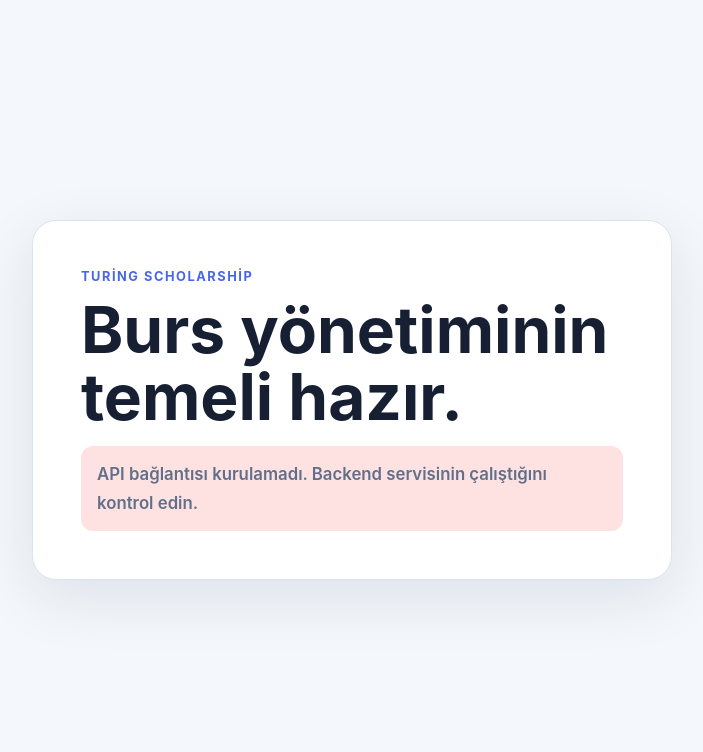
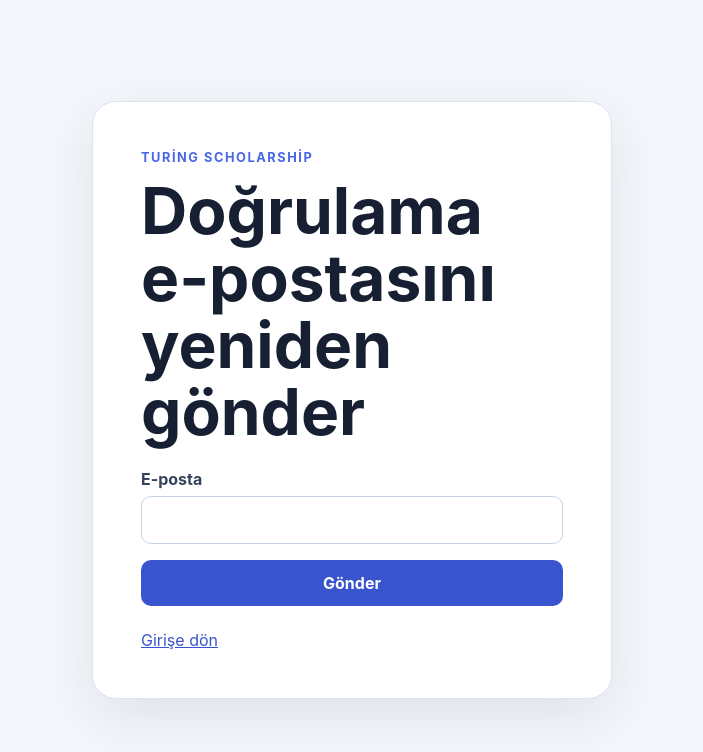
Before and after one commit to ihsanerben/turing-app-web, a React (Vite) app: page /resend-verification in a window 1280 px wide. Before the commit this address led to /. Shown: the top 752 px of the page, without its empty margins (288-991 px from the left). Built offline with nearby package versions, Linux system fonts and the light colour scheme; no server answers.

Commit message:
feat: implement frontend authentication flow

```diff
--- a/src/api/apiClient.ts
+++ b/src/api/apiClient.ts
@@ -9,4 +9,23 @@ export const apiClient = axios.create({
   },
   timeout: 10_000,
   withCredentials: true,
+  xsrfCookieName: 'XSRF-TOKEN',
+  xsrfHeaderName: 'X-XSRF-TOKEN',
+  withXSRFToken: true,
 })
+
+let refreshRequest: Promise<void> | null = null
+
+apiClient.interceptors.response.use(undefined, async (error) => {
+  const request = error.config
+  const isAuthRequest = request?.url?.startsWith('/api/auth/')
+  if (error.response?.status !== 401 || isAuthRequest || request?._retried) {
+    return Promise.reject(error)
+  }
+  request._retried = true
+  refreshRequest ??= apiClient.post('/api/auth/refresh').then(() => undefined).finally(() => {
+    refreshRequest = null
+  })
+  await refreshRequest
+  return apiClient(request)
+})
--- a/src/app/App.tsx
+++ b/src/app/App.tsx
@@ -3,6 +3,8 @@ import { HealthPage } from '../features/health/HealthPage'
 import { AdminLayout } from '../layouts/AdminLayout'
 import { PublicLayout } from '../layouts/PublicLayout'
 import { StudentLayout } from '../layouts/StudentLayout'
+import { AuthGuard } from '../features/auth/AuthGuard'
+import { ForgotPasswordPage, LoginPage, RegisterPage, ResendVerificationPage, ResetPasswordPage, VerifyEmailPage } from '../features/auth/AuthPages'
 
 export function App() {
   return (
@@ -10,12 +12,18 @@ export function App() {
       <Routes>
         <Route element={<PublicLayout />}>
           <Route index element={<HealthPage />} />
+          <Route path="login" element={<LoginPage />} />
+          <Route path="register" element={<RegisterPage />} />
+          <Route path="forgot-password" element={<ForgotPasswordPage />} />
+          <Route path="reset-password" element={<ResetPasswordPage />} />
+          <Route path="verify-email" element={<VerifyEmailPage />} />
+          <Route path="resend-verification" element={<ResendVerificationPage />} />
         </Route>
-        <Route path="portal" element={<StudentLayout />}>
-          <Route index element={<Placeholder title="Öğrenci portalı" />} />
+        <Route element={<AuthGuard />}>
+          <Route path="portal" element={<StudentLayout />}><Route index element={<Placeholder title="Öğrenci portalı" />} /></Route>
         </Route>
-        <Route path="admin" element={<AdminLayout />}>
-          <Route index element={<Placeholder title="Admin portalı" />} />
+        <Route element={<AuthGuard role="ADMIN" />}>
+          <Route path="admin" element={<AdminLayout />}><Route index element={<Placeholder title="Admin portalı" />} /></Route>
         </Route>
         <Route path="*" element={<Navigate to="/" replace />} />
       </Routes>
--- /dev/null
+++ b/src/features/auth/AuthContext.tsx
@@ -0,0 +1,28 @@
+import { useEffect, useMemo, useState, type PropsWithChildren } from 'react'
+import { authApi, type User } from './authApi'
+import { AuthContext, type AuthState } from './authContextValue'
+
+export function AuthProvider({ children }: PropsWithChildren) {
+  const [user, setUser] = useState<User | null>(null)
+  const [loading, setLoading] = useState(true)
+
+  useEffect(() => {
+    authApi.csrf().then(authApi.me).then(setUser).catch(() => setUser(null)).finally(() => setLoading(false))
+  }, [])
+
+  const value = useMemo<AuthState>(() => ({
+    user,
+    loading,
+    login: async (email, password) => {
+      await authApi.csrf()
+      const loggedInUser = await authApi.login(email, password)
+      setUser(loggedInUser)
+      return loggedInUser
+    },
+    logout: async () => {
+      await authApi.logout().finally(() => setUser(null))
+    },
+  }), [loading, user])
+
+  return <AuthContext.Provider value={value}>{children}</AuthContext.Provider>
+}
--- /dev/null
+++ b/src/features/auth/AuthGuard.tsx
@@ -0,0 +1,11 @@
+import { Navigate, Outlet, useLocation } from 'react-router-dom'
+import { useAuth } from './authContextValue'
+
+export function AuthGuard({ role }: { role?: 'ADMIN' }) {
+  const { user, loading } = useAuth()
+  const location = useLocation()
+  if (loading) return <p role="status">Oturum kontrol ediliyor…</p>
+  if (!user) return <Navigate to="/login" state={{ from: location.pathname }} replace />
+  if (role && user.role !== role) return <Navigate to="/portal" replace />
+  return <Outlet />
+}
--- /dev/null
+++ b/src/features/auth/AuthPages.tsx
@@ -0,0 +1,53 @@
+import axios from 'axios'
+import { useEffect, useState, type FormEvent } from 'react'
+import { Link, useNavigate, useSearchParams } from 'react-router-dom'
+import { authApi } from './authApi'
+import { useAuth } from './authContextValue'
+
+function messageOf(error: unknown) {
+  if (axios.isAxiosError(error)) return error.response?.data?.message ?? 'İşlem tamamlanamadı.'
+  return 'İşlem tamamlanamadı.'
+}
+
+export function LoginPage() {
+  const { login } = useAuth(); const navigate = useNavigate()
+  const [error, setError] = useState(''); const [busy, setBusy] = useState(false)
+  async function submit(event: FormEvent<HTMLFormElement>) {
+    event.preventDefault(); setBusy(true); setError('')
+    const data = new FormData(event.currentTarget)
+    try { const user = await login(String(data.get('email')), String(data.get('password'))); navigate(user.role === 'ADMIN' ? '/admin' : '/portal') }
+    catch (reason) { setError(messageOf(reason)) } finally { setBusy(false) }
+  }
+  return <AuthCard title="Oturum aç"><form onSubmit={submit}><Field name="email" label="E-posta" type="email" /><Field name="password" label="Şifre" type="password" minLength={10} />{error && <p className="status status--error">{error}</p>}<button disabled={busy}>{busy ? 'Giriş yapılıyor…' : 'Giriş yap'}</button></form><p><Link to="/forgot-password">Şifremi unuttum</Link> · <Link to="/register">Kayıt ol</Link></p></AuthCard>
+}
+
+export function RegisterPage() {
+  const [message, setMessage] = useState(''); const [error, setError] = useState('')
+  async function submit(event: FormEvent<HTMLFormElement>) { event.preventDefault(); setError(''); const data = Object.fromEntries(new FormData(event.currentTarget)); try { await authApi.register(data as {email:string;password:string;firstName:string;lastName:string}); setMessage('Kayıt tamamlandı. Mailpit üzerinden doğrulama bağlantısını açabilirsin.') } catch (reason) { setError(messageOf(reason)) } }
+  return <AuthCard title="Hesap oluştur"><form onSubmit={submit}><Field name="firstName" label="Ad" /><Field name="lastName" label="Soyad" /><Field name="email" label="E-posta" type="email" /><Field name="password" label="Şifre" type="password" minLength={10} />{message && <p className="status status--success">{message}</p>}{error && <p className="status status--error">{error}</p>}<button>Kayıt ol</button></form><Link to="/login">Girişe dön</Link></AuthCard>
+}
+
+export function ForgotPasswordPage() { return <EmailAction title="Şifremi unuttum" action={authApi.forgotPassword} /> }
+export function ResendVerificationPage() { return <EmailAction title="Doğrulama e-postasını yeniden gönder" action={authApi.resendVerification} /> }
+
+function EmailAction({ title, action }: { title: string; action: (email: string) => Promise<unknown> }) {
+  const [message, setMessage] = useState('')
+  async function submit(event: FormEvent<HTMLFormElement>) { event.preventDefault(); await authApi.csrf(); await action(String(new FormData(event.currentTarget).get('email'))); setMessage('E-posta adresi uygunsa bağlantı gönderildi.') }
+  return <AuthCard title={title}><form onSubmit={submit}><Field name="email" label="E-posta" type="email" />{message && <p className="status status--success">{message}</p>}<button>Gönder</button></form><Link to="/login">Girişe dön</Link></AuthCard>
+}
+
+export function VerifyEmailPage() {
+  const [params] = useSearchParams(); const token = params.get('token')
+  const [message, setMessage] = useState(token ? 'Doğrulanıyor…' : 'Doğrulama anahtarı eksik.')
+  useEffect(() => { if (!token) return; authApi.csrf().then(() => authApi.verifyEmail(token)).then(() => setMessage('E-posta doğrulandı. Artık giriş yapabilirsin.')).catch((error) => setMessage(messageOf(error))) }, [token])
+  return <AuthCard title="E-posta doğrulama"><p className="status">{message}</p><Link to="/login">Girişe git</Link></AuthCard>
+}
+
+export function ResetPasswordPage() {
+  const [params] = useSearchParams(); const [message, setMessage] = useState(''); const token = params.get('token') ?? ''
+  async function submit(event: FormEvent<HTMLFormElement>) { event.preventDefault(); await authApi.csrf(); await authApi.resetPassword(token, String(new FormData(event.currentTarget).get('password'))); setMessage('Şifren yenilendi.') }
+  return <AuthCard title="Yeni şifre"><form onSubmit={submit}><Field name="password" label="Yeni şifre" type="password" minLength={10} />{message && <p className="status status--success">{message}</p>}<button disabled={!token}>Şifreyi yenile</button></form></AuthCard>
+}
+
+function AuthCard({ title, children }: React.PropsWithChildren<{title:string}>) { return <section className="card auth-card"><p className="eyebrow">Turing Scholarship</p><h1>{title}</h1>{children}</section> }
+function Field({ label, ...props }: React.InputHTMLAttributes<HTMLInputElement> & {label:string}) { return <label>{label}<input required {...props} /></label> }
--- /dev/null
+++ b/src/features/auth/authApi.ts
@@ -0,0 +1,23 @@
+import { apiClient } from '../../api/apiClient'
+
+export type User = {
+  id: string
+  email: string
+  firstName: string
+  lastName: string
+  role: 'USER' | 'ADMIN'
+}
+
+export const authApi = {
+  csrf: () => apiClient.get('/api/auth/csrf'),
+  me: () => apiClient.get<User>('/api/me').then(({ data }) => data),
+  login: (email: string, password: string) =>
+    apiClient.post<User>('/api/auth/login', { email, password }).then(({ data }) => data),
+  register: (values: { email: string; password: string; firstName: string; lastName: string }) =>
+    apiClient.post('/api/auth/register', values),
+  logout: () => apiClient.post('/api/auth/logout'),
+  verifyEmail: (token: string) => apiClient.post('/api/auth/verify-email', { token }),
+  resendVerification: (email: string) => apiClient.post('/api/auth/resend-verification', { email }),
+  forgotPassword: (email: string) => apiClient.post('/api/auth/forgot-password', { email }),
+  resetPassword: (token: string, password: string) => apiClient.post('/api/auth/reset-password', { token, password }),
+}
--- /dev/null
+++ b/src/features/auth/authContextValue.ts
@@ -0,0 +1,17 @@
+import { createContext, useContext } from 'react'
+import type { User } from './authApi'
+
+export type AuthState = {
+  user: User | null
+  loading: boolean
+  login: (email: string, password: string) => Promise<User>
+  logout: () => Promise<void>
+}
+
+export const AuthContext = createContext<AuthState | null>(null)
+
+export function useAuth() {
+  const value = useContext(AuthContext)
+  if (!value) throw new Error('useAuth must be used within AuthProvider')
+  return value
+}
--- a/src/main.tsx
+++ b/src/main.tsx
@@ -2,9 +2,10 @@ import { StrictMode } from 'react'
 import { createRoot } from 'react-dom/client'
 import { App } from './app/App'
 import './styles.css'
+import { AuthProvider } from './features/auth/AuthContext'
 
 createRoot(document.getElementById('root')!).render(
   <StrictMode>
-    <App />
+    <AuthProvider><App /></AuthProvider>
   </StrictMode>,
 )
--- a/src/styles.css
+++ b/src/styles.css
@@ -70,3 +70,12 @@ h1 {
   color: #991b1b;
   background: #fee2e2;
 }
+
+.auth-card { max-width: 520px; }
+.auth-card form { display: grid; gap: 16px; margin: 24px 0; }
+.auth-card label { display: grid; gap: 7px; color: #34435c; font-weight: 650; }
+.auth-card input { width: 100%; padding: 13px 14px; border: 1px solid #c9d4e3; border-radius: 10px; font: inherit; }
+.auth-card input:focus { outline: 3px solid rgb(72 103 232 / 18%); border-color: #4867e8; }
+.auth-card button { padding: 13px 18px; border: 0; border-radius: 10px; color: white; background: #3855cf; font: inherit; font-weight: 700; cursor: pointer; }
+.auth-card button:disabled { cursor: wait; opacity: .65; }
+.auth-card a { color: #3855cf; }
```
